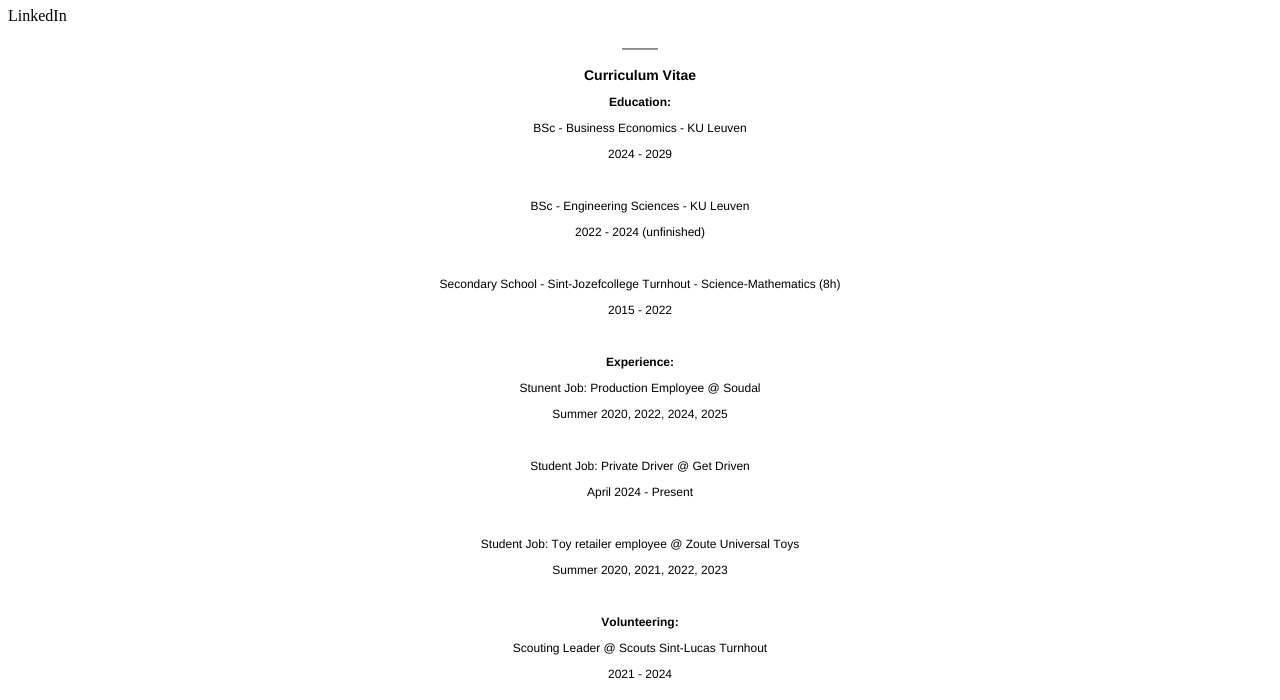
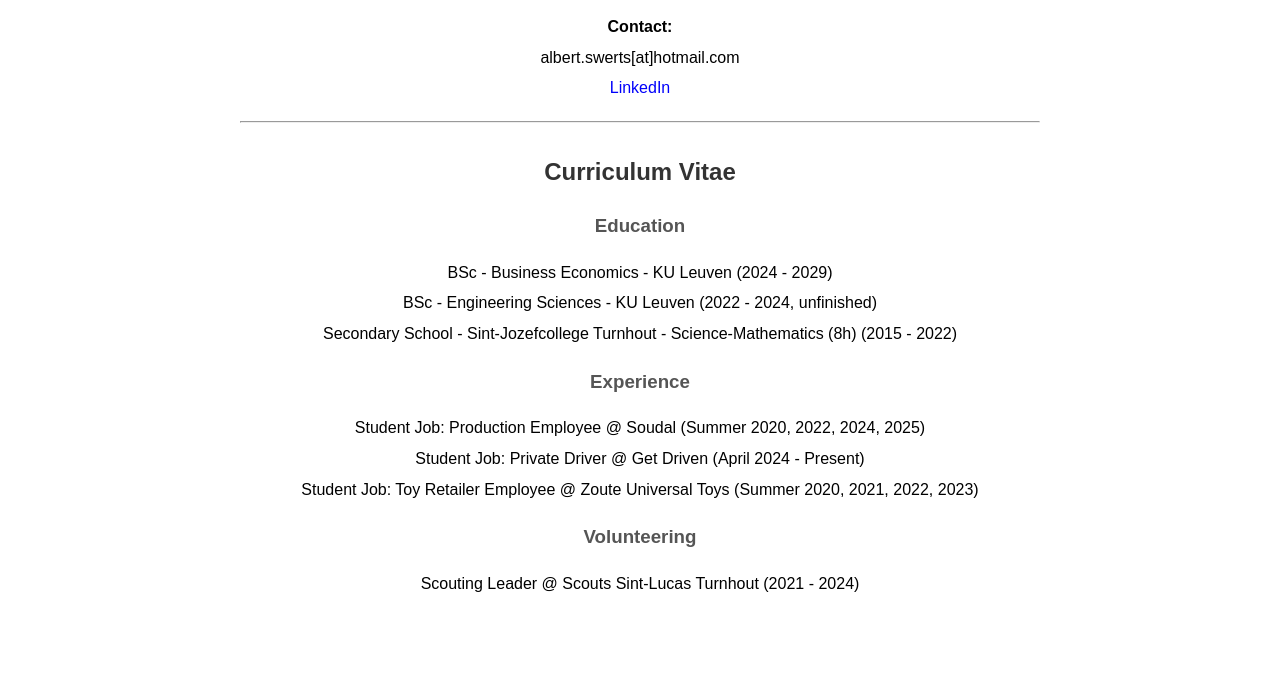
Before and after one commit to albert-swerts/.github.io, a plain HTML site: page index.html in a window 1280 px wide. Shown: the part 100-800 px from the top of the page. Drawn offline with Linux system fonts and the light colour scheme.

Commit message:
Update index.html

```diff
--- a/index.html
+++ b/index.html
@@ -1,47 +1,61 @@
-<!DOCTYPE html PUBLIC "-//W3C//DTD HTML 4.01//EN" "http://www.w3.org/TR/html4/strict.dtd">
-<html>
+<!DOCTYPE html>
+<html lang="en">
 <head>
-  <meta http-equiv="Content-Type" content="text/html; charset=utf-8">
-  <meta http-equiv="Content-Style-Type" content="text/css">
-  <title></title>
-  <meta name="Generator" content="Cocoa HTML Writer">
-  <meta name="CocoaVersion" content="2575.6">
-  <style type="text/css">
-    p.p2 {margin: 0.0px 0.0px 12.0px 0.0px; text-align: center; font: 12.0px Helvetica; -webkit-text-stroke: #000000}
-    p.p3 {margin: 0.0px 0.0px 12.0px 0.0px; text-align: center; font: 14.0px Helvetica; -webkit-text-stroke: #000000}
-    p.p4 {margin: 0.0px 0.0px 12.0px 0.0px; text-align: center; font: 12.0px Helvetica; -webkit-text-stroke: #000000; min-height: 14.0px}
-    span.s1 {font-kerning: none}
+  <meta charset="UTF-8">
+  <title>Albert Swerts - CV</title>
+  <style>
+    body {
+      font-family: Arial, sans-serif;
+      line-height: 1.6;
+      text-align: center;
+      max-width: 800px;
+      margin: 0 auto;
+      padding: 20px;
+    }
+    h1 {
+      color: #0000fb;
+    }
+    hr {
+      margin: 20px auto;
+    }
+    h2 {
+      margin-top: 30px;
+      color: #333;
+    }
+    h3 {
+      margin-top: 20px;
+      color: #555;
+    }
+    p {
+      margin: 5px 0;
+    }
+    a {
+      color: #0000fb;
+      text-decoration: none;
+    }
   </style>
 </head>
 <body>
-<h1 style="margin: 0.0px 0.0px 16.1px 0.0px; text-align: center; font: 24.0px Times; color: #0000fb; -webkit-text-stroke: #000000"><span class="s1"><b>Albert Swerts</b><b></b></span></h1>
-<p class="p2"><span class="s1"><b>Contact:</b><b></b></span></p>
-<p class="p2"><span class="s1">albert.swerts[at]hotmail.com</span></p>
-<p href="https://www.linkedin.com/in/albert-swerts" target="_blank">LinkedIn</p>
-<p class="p2"><span class="s1">———</span></p>
-<p class="p3"><span class="s1"><b>Curriculum Vitae</b><b></b></span></p>
-<p class="p2"><span class="s1"><b>Education:</b><b></b></span></p>
-<p class="p2"><span class="s1">BSc - Business Economics - KU Leuven</span></p>
-<p class="p2"><span class="s1">2024 - 2029</span></p>
-<p class="p4"><span class="s1"></span><br></p>
-<p class="p2"><span class="s1">BSc - Engineering Sciences - KU Leuven</span></p>
-<p class="p2"><span class="s1">2022 - 2024 (unfinished)</span></p>
-<p class="p4"><span class="s1"></span><br></p>
-<p class="p2"><span class="s1">Secondary School - Sint-Jozefcollege Turnhout - Science-Mathematics (8h)</span></p>
-<p class="p2"><span class="s1">2015 - 2022</span></p>
-<p class="p4"><span class="s1"></span><br></p>
-<p class="p2"><span class="s1"><b>Experience:</b><b></b></span></p>
-<p class="p2"><span class="s1">Stunent Job: Production Employee @ Soudal</span></p>
-<p class="p2"><span class="s1">Summer 2020, 2022, 2024, 2025</span></p>
-<p class="p4"><span class="s1"></span><br></p>
-<p class="p2"><span class="s1">Student Job: Private Driver @ Get Driven</span></p>
-<p class="p2"><span class="s1">April 2024 - Present</span></p>
-<p class="p4"><span class="s1"></span><br></p>
-<p class="p2"><span class="s1">Student Job: Toy retailer employee @ Zoute Universal Toys</span></p>
-<p class="p2"><span class="s1">Summer 2020, 2021, 2022, 2023</span></p>
-<p class="p4"><span class="s1"></span><br></p>
-<p class="p2"><span class="s1"><b>Volunteering:</b><b></b></span></p>
-<p class="p2"><span class="s1">Scouting Leader @ Scouts Sint-Lucas Turnhout</span></p>
-<p class="p2"><span class="s1">2021 - 2024</span></p>
+  <h1>Albert Swerts</h1>
+  <p><strong>Contact:</strong></p>
+  <p>albert.swerts[at]hotmail.com</p>
+  <p><a href="https://www.linkedin.com/in/albert-swerts" target="_blank">LinkedIn</a></p>
+
+  <hr>
+
+  <h2>Curriculum Vitae</h2>
+
+  <h3>Education</h3>
+  <p>BSc - Business Economics - KU Leuven (2024 - 2029)</p>
+  <p>BSc - Engineering Sciences - KU Leuven (2022 - 2024, unfinished)</p>
+  <p>Secondary School - Sint-Jozefcollege Turnhout - Science-Mathematics (8h) (2015 - 2022)</p>
+
+  <h3>Experience</h3>
+  <p>Student Job: Production Employee @ Soudal (Summer 2020, 2022, 2024, 2025)</p>
+  <p>Student Job: Private Driver @ Get Driven (April 2024 - Present)</p>
+  <p>Student Job: Toy Retailer Employee @ Zoute Universal Toys (Summer 2020, 2021, 2022, 2023)</p>
+
+  <h3>Volunteering</h3>
+  <p>Scouting Leader @ Scouts Sint-Lucas Turnhout (2021 - 2024)</p>
 </body>
 </html>
```
